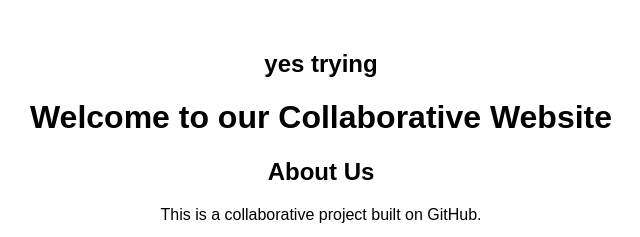
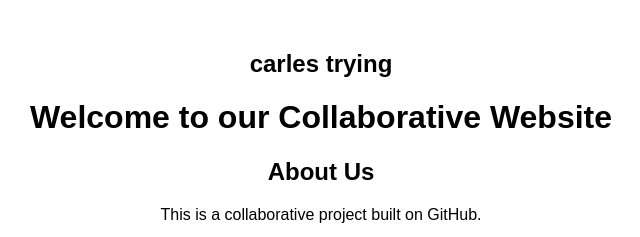
Before and after one commit to Angecalais97/totest, a plain HTML site: page index.html in a window 1280 px wide. Shown: the top 237 px of the page, 319-959 px from the left. Drawn offline with Linux system fonts and the light colour scheme.

Commit message:
deploy: 32998ae9744cc4bfa70cc78a28724931d27019b6

```diff
--- a/index.html
+++ b/index.html
@@ -6,7 +6,7 @@
     <link rel="stylesheet" href="style.css">
 </head>
 <header>
-    <h2>yes  trying</h2>
+    <h2> carles trying</h2>
 </header>
 <body>
     <h1>Welcome to our Collaborative Website</h1>
```
Also changed, not shown: 2 other files.
